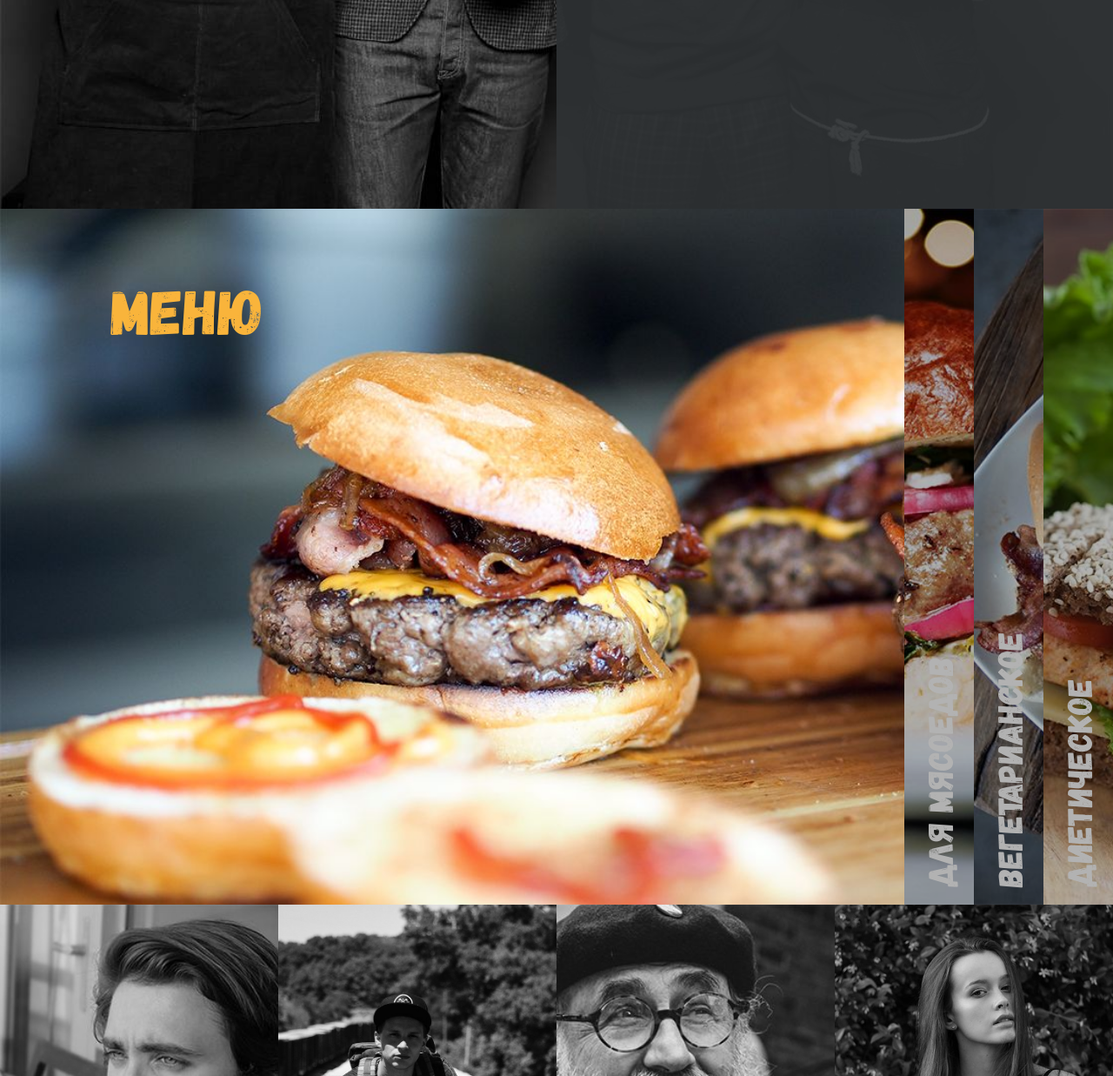
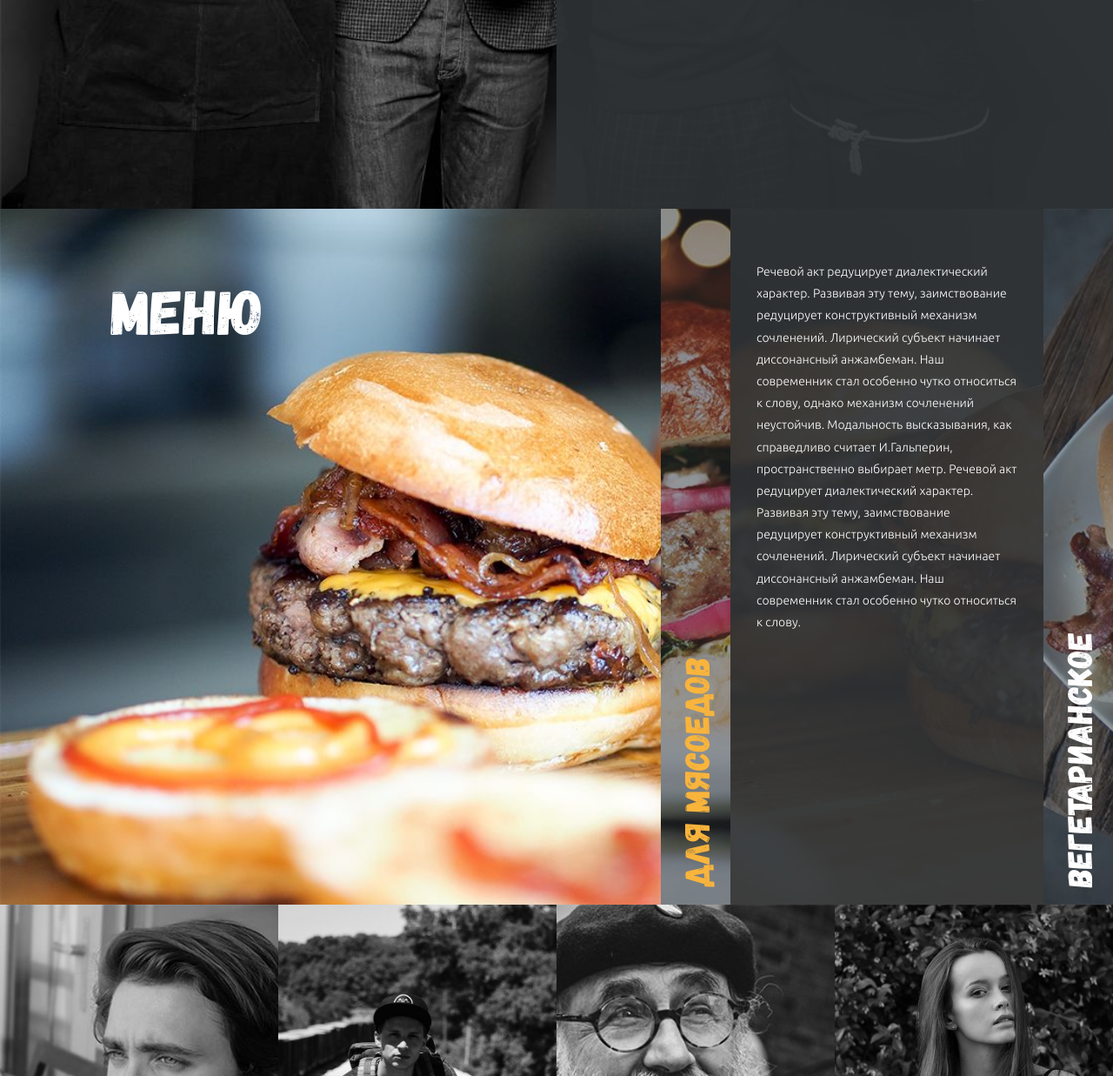
Before and after one commit to Qbic007/qbic007.github.io, a PHP site: page / in a window 1280 px wide. Shown: the part 2160-3397 px from the top of the page at 87% size. Run offline with PHP 8.4, Linux system fonts and the light colour scheme.

Commit message:
menu updated

```diff
--- a/burgers/css/blocks/menu-acco.scss
+++ b/burgers/css/blocks/menu-acco.scss
@@ -1,5 +1,12 @@
+$trigger-width: rem(80px);
+$text-width: rem(400px);
+$content-width: $text-width + rem(20px);
+$li-width: $content-width + rem(20px);
+
 .menu-acco {
   position: absolute;
+  display: flex;
+  justify-content: flex-end;
   right: 0;
   top: 0;
   bottom: 0;
@@ -7,10 +14,12 @@
 }
 
 .menu-acco__item {
-	float: left;
   height: 100%;
+  display: flex;
+  width: $trigger-width;
 
   &.active {
+    width: $li-width;
     .menu-acco__trigger-text {
       color: $main-yellow;
     }
@@ -18,21 +27,35 @@
 }
 
 .menu-acco__trigger {
-	width: rem(80px);
-	display: block;
+  width: $trigger-width;
+  display: flex;
+  justify-content: flex-start;
   height: 100%;
-	float: left;
   @include cover;
   text-decoration: none;
   position: relative;
-	filter: brightness(70%);
 
   @include phones {
     width: rem(50px);
   }
+
+  &:after {
+    content: "";
+    position: absolute;
+    top: 0;
+    bottom: 0;
+    left: 0;
+    right: 0;
+    background-color: #2f3234;
+    opacity: 0.5;
+    z-index: 10;
+  }
 }
 
 .menu-acco__trigger-text {
+  display: flex;
+  justify-content: flex-start;
+  width: $content-width;
   font-size: rem(40px);
   color: #fff;
   @include gagalin;
@@ -44,6 +67,7 @@
   left: 50%;
   top: 100%;
   margin-top: rem(-20px);
+  z-index: 20;
 
   @include phones {
     font-size: rem(26px);
@@ -52,9 +76,10 @@
 
 .menu-acco__content {
   height: 100%;
-	float: left;
   background: rgba(#2f3234, .93);
-	width: 0;
+  flex: 1;
+  display: flex;
+  justify-content: center;
   overflow: hidden;
 }
 
@@ -63,9 +88,8 @@
   font-size: rem(14px);
   color: #fff;
   padding: rem(60px) rem(30px);
-	width: 100%;
+  width: $text-width;
   line-height: 1.8;
-  display: none;
 
   @include phones {
     padding: rem(25px) rem(15px);
--- a/burgers/css/blocks/title.scss
+++ b/burgers/css/blocks/title.scss
@@ -10,7 +10,7 @@
       color: $main-dark-grey;
     }
 
-    &--yellow {
+    &--white {
       color: white;
     }
   }
--- a/burgers/css/main.css
+++ b/burgers/css/main.css
@@ -765,7 +765,7 @@
   line-height: 1; }
   .title--color--black {
     color: #2f3234; }
-  .title--color--yellow {
+  .title--color--white {
     color: white; }
   .title--centered {
     text-align: center; }
@@ -877,33 +877,63 @@
 
 .menu-acco {
   position: absolute;
+  display: -webkit-box;
+  display: -ms-flexbox;
+  display: flex;
+  -webkit-box-pack: end;
+  -ms-flex-pack: end;
+  justify-content: flex-end;
   right: 0;
   top: 0;
   bottom: 0; }
 
 .menu-acco__item {
-  float: left;
-  height: 100%; }
-  .menu-acco__item.active .menu-acco__trigger-text {
-    color: #f9b43b; }
+  height: 100%;
+  display: -webkit-box;
+  display: -ms-flexbox;
+  display: flex;
+  width: 5rem; }
+  .menu-acco__item.active {
+    width: 27.5rem; }
+    .menu-acco__item.active .menu-acco__trigger-text {
+      color: #f9b43b; }
 
 .menu-acco__trigger {
   width: 5rem;
-  display: block;
+  display: -webkit-box;
+  display: -ms-flexbox;
+  display: flex;
+  -webkit-box-pack: start;
+  -ms-flex-pack: start;
+  justify-content: flex-start;
   height: 100%;
-  float: left;
   background-size: cover;
   background-position: center center;
   background-repeat: no-repeat;
   text-decoration: none;
-  position: relative;
-  -webkit-filter: brightness(70%);
-  filter: brightness(70%); }
+  position: relative; }
   @media screen and (max-width: 480px) {
     .menu-acco__trigger {
       width: 3.125rem; } }
+  .menu-acco__trigger:after {
+    content: "";
+    position: absolute;
+    top: 0;
+    bottom: 0;
+    left: 0;
+    right: 0;
+    background-color: #2f3234;
+    opacity: 0.5;
+    z-index: 10; }
 
 .menu-acco__trigger-text {
+  display: -webkit-box;
+  display: -ms-flexbox;
+  display: flex;
+  -webkit-box-pack: start;
+  -ms-flex-pack: start;
+  justify-content: flex-start;
+  width: 26.25rem;
   font-size: 2.5rem;
   color: #fff;
   font-family: 'Gagalin-Regular', Helvetica, sans-serif;
@@ -918,16 +948,24 @@
   transform-origin: 0 0;
   left: 50%;
   top: 100%;
-  margin-top: -1.25rem; }
+  margin-top: -1.25rem;
+  z-index: 20; }
   @media screen and (max-width: 480px) {
     .menu-acco__trigger-text {
       font-size: 1.625rem; } }
 
 .menu-acco__content {
   height: 100%;
-  float: left;
   background: rgba(47, 50, 52, 0.93);
-  width: 0;
+  -webkit-box-flex: 1;
+  -ms-flex: 1;
+  flex: 1;
+  display: -webkit-box;
+  display: -ms-flexbox;
+  display: flex;
+  -webkit-box-pack: center;
+  -ms-flex-pack: center;
+  justify-content: center;
   overflow: hidden; }
 
 .menu-acco__text {
@@ -936,9 +974,8 @@
   font-size: 0.875rem;
   color: #fff;
   padding: 3.75rem 1.875rem;
-  width: 100%;
-  line-height: 1.8;
-  display: none; }
+  width: 25rem;
+  line-height: 1.8; }
   @media screen and (max-width: 480px) {
     .menu-acco__text {
       padding: 1.5625rem 0.9375rem; } }
--- a/burgers/index.html
+++ b/burgers/index.html
@@ -188,12 +188,12 @@
     </section>
 
     <section class="section menu">
-        <h2 class="title title_white menu__title">Меню</h2>
+        <h2 class="title title--color--white menu__title">Меню</h2>
         <ul class="menu-acco">
-            <li class="menu-acco__item"><a class="menu-acco__trigger" href="#"
-                                           style="background-image: url('./img/bg/meats.jpg')">
-                <div class="menu-acco__trigger-text">Для мясоедов</div>
-            </a>
+            <li class="menu-acco__item active">
+                <a class="menu-acco__trigger" href="#" style="background-image: url('./img/bg/meats.jpg')">
+                    <div class="menu-acco__trigger-text">Для мясоедов</div>
+                </a>
                 <div class="menu-acco__content">
                     <div class="menu-acco__text">
                         Речевой акт редуцирует диалектический характер. Развивая эту тему, заимствование редуцирует
@@ -206,10 +206,10 @@
                     </div>
                 </div>
             </li>
-            <li class="menu-acco__item"><a class="menu-acco__trigger" href="#"
-                                           style="background-image: url('./img/bg/vegans.jpg')">
-                <div class="menu-acco__trigger-text">Вегетарианское</div>
-            </a>
+            <li class="menu-acco__item">
+                <a class="menu-acco__trigger" href="#" style="background-image: url('./img/bg/vegans.jpg')">
+                    <div class="menu-acco__trigger-text">Вегетарианское</div>
+                </a>
                 <div class="menu-acco__content">
                     <div class="menu-acco__text">
                         Речевой акт редуцирует диалектический характер. Развивая эту тему, заимствование редуцирует
@@ -222,22 +222,22 @@
                     </div>
                 </div>
             </li>
-            <li class="menu-acco__item"><a class="menu-acco__trigger" href="#"
-                                           style="background-image: url('./img/bg/diets.jpg')">
-                <div class="menu-acco__trigger-text">Диетическое</div>
-            </a>
-                <div class="menu-acco__content">
-                    <div class="menu-acco__text">
-                        Речевой акт редуцирует диалектический характер. Развивая эту тему, заимствование редуцирует
-                        конструктивный механизм сочленений. Лирический субъект начинает диссонансный анжамбеман. Наш
-                        современник стал особенно чутко относиться к слову, однако механизм сочленений неустойчив.
-                        Модальность высказывания, как справедливо считает И.Гальперин, пространственно выбирает метр.
-                        Речевой акт редуцирует диалектический характер. Развивая эту тему, заимствование редуцирует
-                        конструктивный механизм сочленений. Лирический субъект начинает диссонансный анжамбеман. Наш
-                        современник стал особенно чутко относиться к слову.
-                    </div>
-                </div>
-            </li>
+            <!--<li class="menu-acco__item">-->
+                <!--<a class="menu-acco__trigger" href="#" style="background-image: url('./img/bg/diets.jpg')">-->
+                    <!--<div class="menu-acco__trigger-text">Диетическое</div>-->
+                <!--</a>-->
+                <!--<div class="menu-acco__content">-->
+                    <!--<div class="menu-acco__text">-->
+                        <!--Речевой акт редуцирует диалектический характер. Развивая эту тему, заимствование редуцирует-->
+                        <!--конструктивный механизм сочленений. Лирический субъект начинает диссонансный анжамбеман. Наш-->
+                        <!--современник стал особенно чутко относиться к слову, однако механизм сочленений неустойчив.-->
+                        <!--Модальность высказывания, как справедливо считает И.Гальперин, пространственно выбирает метр.-->
+                        <!--Речевой акт редуцирует диалектический характер. Развивая эту тему, заимствование редуцирует-->
+                        <!--конструктивный механизм сочленений. Лирический субъект начинает диссонансный анжамбеман. Наш-->
+                        <!--современник стал особенно чутко относиться к слову.-->
+                    <!--</div>-->
+                <!--</div>-->
+            <!--</li>-->
         </ul>
     </section>
 
```
Lines whose indentation alone changed are shown as unchanged.
